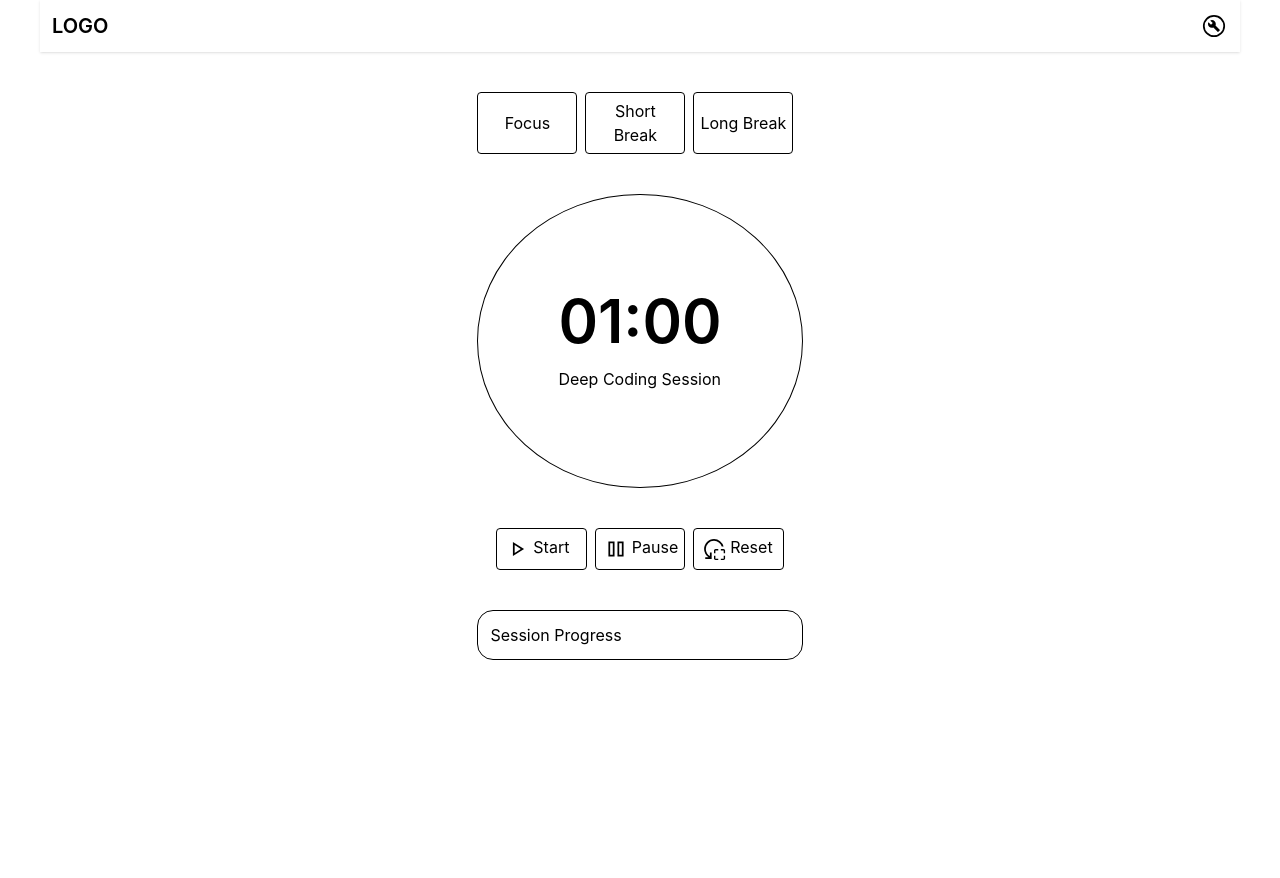
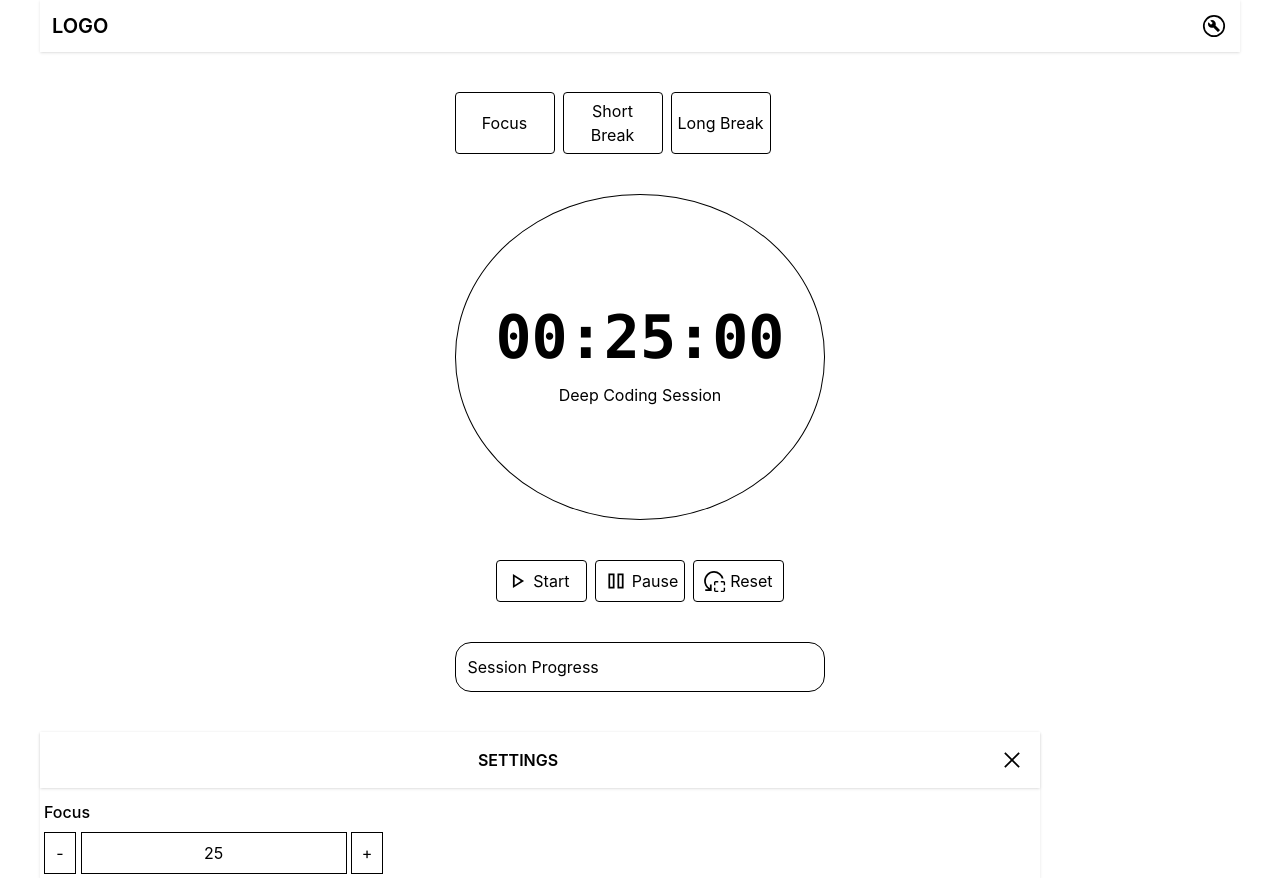
Before and after one commit to dev-Kamogelo/deep-focus-project, a website built with Vite: page index.html in a window 1280 px wide. Before the commit the page ends 800 px from the top, so only its background shows below. Built offline with nearby package versions, Linux system fonts and the light colour scheme.

Commit message:
feat: input add + functions

```diff
--- a/index.html
+++ b/index.html
@@ -25,29 +25,28 @@
         </section>
 
         <section class="flex items-center justify-center m-auto">
-          <div class="border rounded-[50%] px-20 py-24 flex flex-col gap-4">
-            <h1 id="time-display" class="font-semibold text-6xl"></h1>
-            <p id="session-objective">Deep Coding Session</p>
+          <div class="border rounded-[50%] px-10 py-28 flex flex-col gap-4">
+            <h1 id="time-display" class="font-semibold text-6xl font-mono"></h1>
+            <p id="session-objective" class="text-center">Deep Coding Session</p>
           </div>
         </section>
 
         <section>
           <div class="flex gap-2 justify-center">
             <div class="grid grid-cols-3 gap-2">
-              <button id="start-session" class="rounded border p-1.5 text-start flex gap-0.5">
+              <button id="start-session" class="rounded border p-1.5 text-start flex gap-0.5 items-center">
                 <svg xmlns="http://www.w3.org/2000/svg" height="28px" viewBox="0 -960 960 960" wi  dth="28px" fill="currentColor"><path d="M340-236.16v-487.68L723.07-480 340-236.16ZM400-480Zm0 134 210.77-134L400-614v268Z"/></svg>
                 <span>Start</span>
               </button>
-              <button id="pause-session" class="border p-1.5 text-start rounded flex gap-0.5">
+              <button id="pause-session" class="border p-1.5 text-start rounded flex gap-0.5 items-center">
                 <svg xmlns="http://www.w3.org/2000/svg" height="28px" viewBox="0 -960 960 960" width="28px" fill="currentColor"><path d="M530-220v-520h210v520H530Zm-310 0v-520h210v520H220Zm370-60h90v-400h-90v400Zm-310 0h90v-400h-90v400Zm0-400v400-400Zm310 0v400-400Z"/></svg>
                 <span>Pause</span>
                 </button>
-              <button id="reset-session" class="border p-1.5 text-start rounded flex gap-0.5">
+              <button id="reset-session" class="border p-1.5 text-start rounded flex gap-0.5 items-center">
                 <svg xmlns="http://www.w3.org/2000/svg" height="28px" viewBox="0 -960 960 960" width="28px" fill="currentColor"><path d="M480-333.85v-91.92q0-22.6 15.82-38.41Q511.63-480 534.23-480h91.92v47.69h-98.46v98.46H480ZM534.23-100q-22.6 0-38.41-15.82Q480-131.64 480-154.23v-91.92h47.69v98.46h98.46V-100h-91.92Zm278.08-233.85v-98.46h-98.46V-480h91.92q22.59 0 38.41 15.82Q860-448.37 860-425.77v91.92h-47.69ZM713.85-100v-47.69h98.46v-98.46H860v91.92q0 22.59-15.82 38.41Q828.36-100 805.77-100h-91.92Zm94.07-467.69h-62.23q-27.54-84.54-99.57-138.43Q574.08-760 480-760q-117 0-198.5 81.5T200-480q0 78.15 38.46 141.81 38.46 63.65 101.54 99.34V-360h60v220H180v-60h113.23q-69.3-45-111.27-118.27Q140-391.54 140-480q0-70.8 26.77-132.63t72.77-107.83q46-46 107.83-72.77Q409.2-820 480-820q118.61 0 208.81 71.42Q779-677.15 807.92-567.69Z"/></svg>
                 <span>Reset</span>
               </button>
             </div>
-
 
             <button id="skip-session" class="hidden">Skip</button>
           </div>
@@ -58,6 +57,35 @@
           <div id="session-progress"></div>
         </section>
       </main>
+
+        <aside id="time-configuration" class="h-full shadow bg-white w-5/6 border-l-zinc-300">
+          <div class="flex flex-col gap-2">
+
+            <div class="flex text-center gap-4 p-3.5 items-center shadow">
+              <h1 class="font-semibold uppercase text-center mx-auto">Settings</h1>
+              <button>
+                <svg xmlns="http://www.w3.org/2000/svg" height="28px" viewBox="0 -960 960 960" width="28px" fill="currentColor"><path d="M256-213.85 213.85-256l224-224-224-224L256-746.15l224 224 224-224L746.15-704l-224 224 224 224L704-213.85l-224-224-224 224Z"/></svg>
+              </button>
+            </div>
+
+            <section>
+
+              <div class=" p-1 flex flex-col gap-2">
+
+                <span class="font-medium">Focus</span>
+
+                <div>
+                  <button id="decrease-input-value" class="border w-8 p-2">-</button>
+                  <input type="number" id="user-time-input-field" value="25" step="5" min="0" class="border p-2 text-center">
+                  <button id="increase-input-value" class="border w-8 p-2">+</button>
+                </div>
+              </div>
+
+
+            </section>
+
+        </div>
+        </aside>
     </div>
     <script type="module" src="/src/app.ts"></script>
   </body>
--- a/src/app.ts
+++ b/src/app.ts
@@ -5,34 +5,47 @@ const startSessionBtn = document.querySelector("#start-session") as HTMLButtonEl
 const pauseSessionBtn = document.querySelector('#pause-session') as HTMLButtonElement;
 const resetSessionBtn = document.querySelector('#reset-session') as HTMLButtonElement;
 
-let inputTime: number = 1;
-let initialTime = inputTime * 60;
-let remainingTime = initialTime ;
+const decreaseInputValueBtn = document.querySelector('#decrease-input-value') as HTMLButtonElement;
+const increaseInputValueBtn = document.querySelector('#increase-input-value') as HTMLButtonElement;
+const inputField = document.querySelector('#user-time-input-field') as HTMLInputElement;
+
+let initialTime: number = 25;
+let remainingTime = initialTime * 60;
 let countDown: ReturnType<typeof setInterval>;
 
 function renderTimeDisplay() {
+    const hour = Math.floor(remainingTime / 3600)
     const minute = Math.floor((remainingTime / 60) % 60);
     const second = remainingTime % 60;
 
+    const displayHr = hour.toString().padStart(2, '0');
     const diplayMin = minute.toString().padStart(2, '0');
     const diplaySec = second.toString().padStart(2, '0');
 
-    timeDisplay.innerHTML = `${diplayMin}:${diplaySec}`;
+    timeDisplay.innerHTML = `${displayHr}:${diplayMin}:${diplaySec}`;
 };
+
+function insertInputToFocus() {
+
+    const inputNumber = inputField.valueAsNumber;
+    initialTime = inputNumber;
+    remainingTime = initialTime * 60;
+    renderTimeDisplay();
+}
 
 function startSession() {
 
     clearInterval(countDown);
 
     countDown = setInterval(() => {
-        remainingTime--;
-        renderTimeDisplay();
 
         if(remainingTime <= 0) {
             clearInterval(countDown);
             console.log('time done');
         };
 
+        remainingTime--;
+        renderTimeDisplay();
     }, 1000);
 
     startSessionBtn.disabled = true;
@@ -54,10 +67,30 @@ function resetSession() {
 
     clearInterval(countDown);
     remainingTime = initialTime;
+    insertInputToFocus()
     renderTimeDisplay()
 }
+
+function decreaseInputValue() {
+    inputField.stepDown()
+    insertInputToFocus()
+}
+
+function increaseInputValue() {
+    inputField.stepUp()
+    insertInputToFocus()
+}
+
+decreaseInputValueBtn.addEventListener('click', () => {
+    decreaseInputValue()
+});
+
+increaseInputValueBtn.addEventListener('click', () => {
+    increaseInputValue()
+})
 
 startSessionBtn.addEventListener('click', startSession);
 pauseSessionBtn.addEventListener('click', pauseSession);
 resetSessionBtn.addEventListener('click', resetSession);
+
 window.addEventListener('load', renderTimeDisplay);
--- a/src/style.css
+++ b/src/style.css
@@ -2,3 +2,14 @@
 
 .top-indicator{ border: 1px solid; padding: 6px; width: 100px; border-radius: 4px;}
 .function{ border: 1px solid; padding: 6px;}
+
+input[type="number"]::-webkit-outer-spin-button,
+input[type="number"]::-webkit-inner-spin-button {
+    -webkit-appearance: none;
+    margin: 0;
+}
+
+input[type="number"] {
+    -moz-appearance: textfield;
+    appearance: textfield;
+}
```
